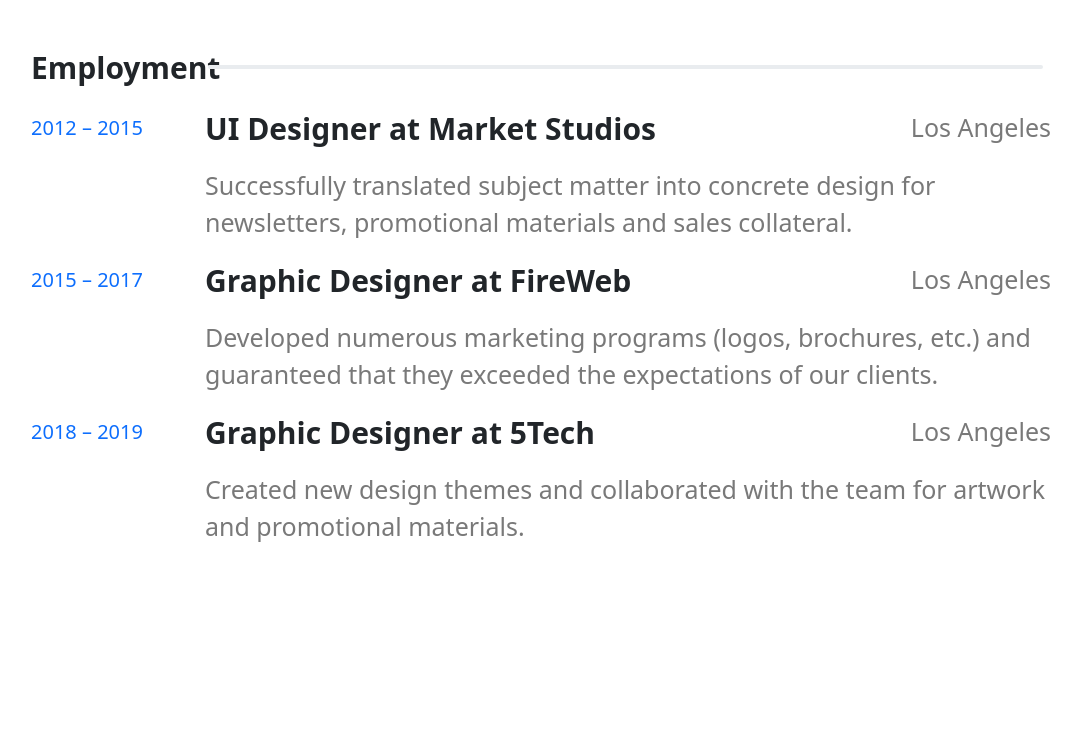
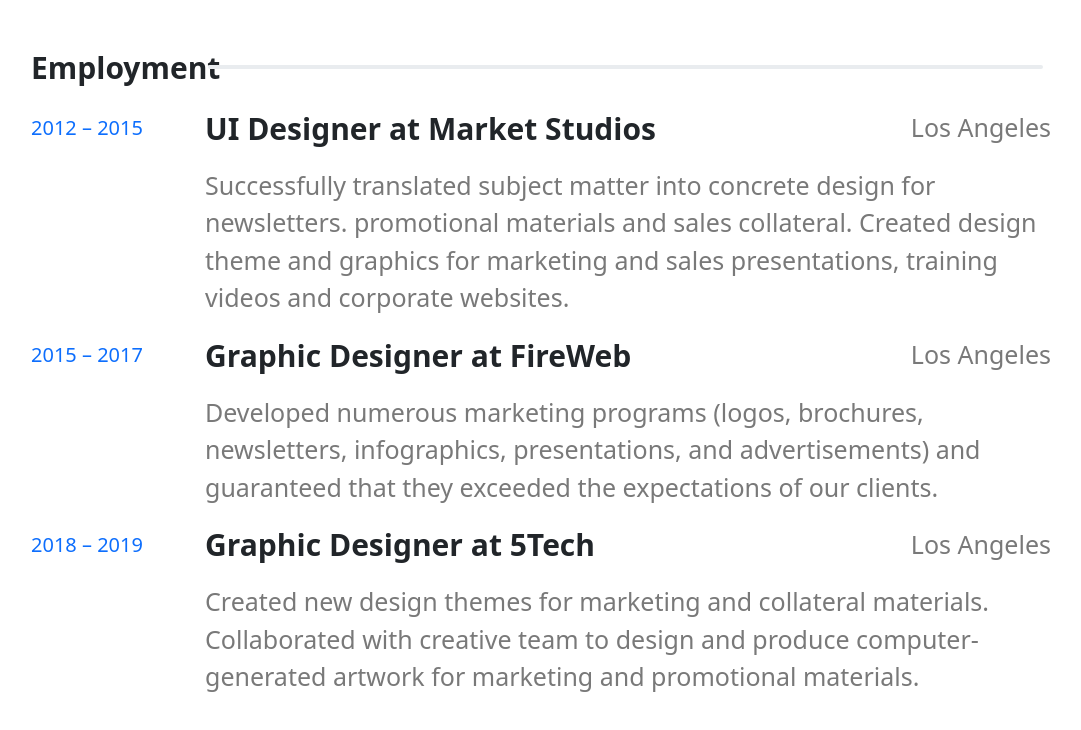
Before and after one commit to Arshiagh22/Arshiagh22.github.io, a plain HTML site: page index.html in a window 1280 px wide. Shown: the part 1090-1820 px from the top of the page, without its empty margins (99-1180 px from the left). Before the commit the page ends 1684 px from the top, so only its background shows below. Drawn offline with nearby package versions, Linux system fonts and the light colour scheme.

Commit message:
Update index.html

```diff
--- a/index.html
+++ b/index.html
@@ -173,8 +173,7 @@
           <div class="row">
             <div class="col-md-3 col-lg-2"></div>
             <div class="col-md-9 col-lg-10 mt-3 con">
-              Successfully translated subject matter into concrete design for
-              newsletters, promotional materials and sales collateral.
+              Successfully translated subject matter into concrete design for newsletters. promotional materials and sales collateral. Created design theme and graphics for marketing and sales presentations, training videos and corporate websites.
             </div>
           </div>
           <!-- Graphic Designer at FireWeb -->
@@ -192,8 +191,7 @@
           <div class="row">
             <div class="col-md-3 col-lg-2"></div>
             <div class="col-md-9 col-lg-10 mt-3 con">
-              Developed numerous marketing programs (logos, brochures, etc.) and
-              guaranteed that they exceeded the expectations of our clients.
+             Developed numerous marketing programs (logos, brochures, newsletters, infographics, presentations, and advertisements) and guaranteed that they exceeded the expectations of our clients.
             </div>
           </div>
           <!-- Graphic Designer at 5Tech -->
@@ -211,8 +209,7 @@
           <div class="row">
             <div class="col-md-3 col-lg-2"></div>
             <div class="col-md-9 col-lg-10 mt-3 con">
-              Created new design themes and collaborated with the team for
-              artwork and promotional materials.
+             Created new design themes for marketing and collateral materials. Collaborated with creative team to design and produce computer-generated artwork for marketing and promotional materials.
             </div>
           </div>
         </div>
```
